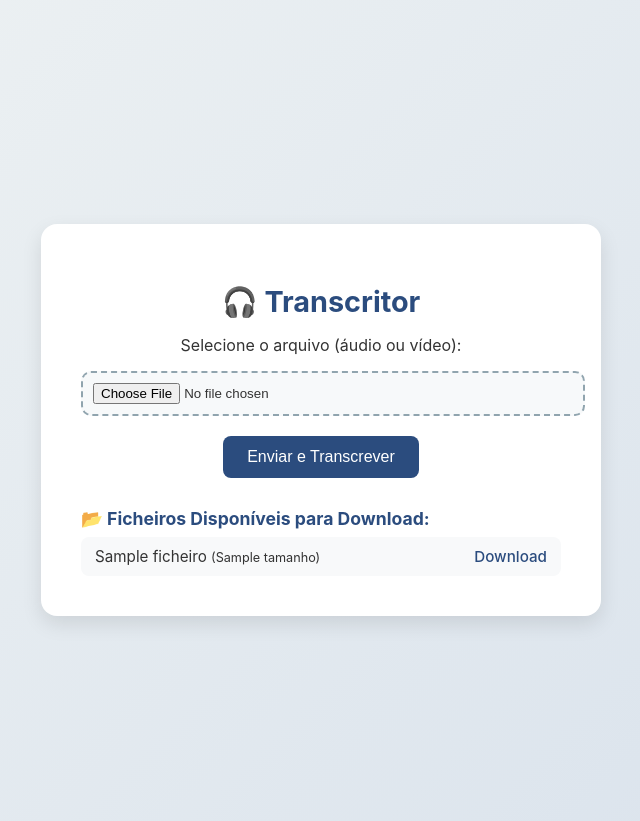
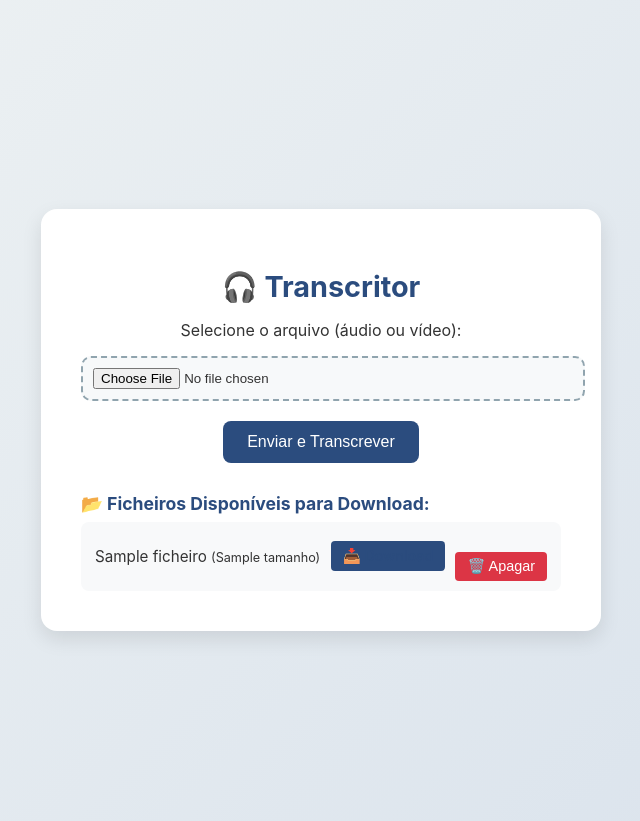
Before and after one commit to tiagopintose/audio-video-to-docx, a Django app: template transcricao/templates/index.html in a window 1280 px wide. Shown: the top 821 px of the page, without its empty margins (319-959 px from the left). Run offline with Django 4.2, Linux system fonts and the light colour scheme; the template is opened without the code that fills it: most values are stand-ins (such as "Sample title", 1, 10 or a date in 2020).

Commit message:
fix resources problem

```diff
--- a/transcricao/templates/index.html
+++ b/transcricao/templates/index.html
@@ -155,9 +155,65 @@
         .file-list a:hover {
             text-decoration: underline;
         }
+
+        .file-actions {
+            display: flex;
+            gap: 10px;
+            align-items: center;
+        }
+
+        .btn-download, .btn-delete {
+            padding: 6px 12px;
+            border-radius: 4px;
+            cursor: pointer;
+            font-size: 0.9rem;
+            text-decoration: none;
+            display: inline-flex;
+            align-items: center;
+            transition: all 0.2s ease;
+        }
+
+        .btn-download {
+            background-color: #2b4c7e;
+            color: white;
+        }
+
+        .btn-delete {
+            background-color: #dc3545;
+            color: white;
+            border: none;
+        }
+
+        .btn-download:hover {
+            background-color: #1e355a;
+            text-decoration: none;
+        }
+
+        .btn-delete:hover {
+            background-color: #c82333;
+        }
     </style>
 
     <script>
+        function deleteFile(filename) {
+            if (confirm(`Tem certeza que deseja apagar ${filename}?`)) {
+                fetch(`/delete/${filename}/`, {
+                    method: 'POST',
+                    headers: {
+                        'X-CSRFToken': document.querySelector('[name=csrfmiddlewaretoken]').value
+                    }
+                })
+                .then(response => {
+                    if (response.ok) {
+                        location.reload();
+                    } else {
+                        alert('Erro ao apagar o arquivo');
+                    }
+                })
+                .catch(() => alert('Erro ao apagar o arquivo'));
+            }
+        }
+
         function mostrarLoading() {
             document.querySelector(".loading").style.display = "flex";
         }
@@ -285,7 +341,10 @@
                 {% for f in ficheiros %}
                     <li>
                         <span>{{ f.nome }} <small>({{ f.tamanho }})</small></span>
-                        <a href="{{ MEDIA_URL }}{{ f.nome }}" download="{{ f.nome }}">Download</a>
+                        <div class="file-actions">
+                            <a href="{{ MEDIA_URL }}{{ f.nome }}" class="btn-download" download>📥 Download</a>
+                            <button onclick="deleteFile('{{ f.nome }}')" class="btn-delete">🗑️ Apagar</button>
+                        </div>
                     </li>
                 {% endfor %}
             </ul>
--- a/transcricao/urls.py
+++ b/transcricao/urls.py
@@ -1,8 +1,11 @@
 from django.urls import path
+from django.conf import settings
+from django.conf.urls.static import static
 from . import views
 
 urlpatterns = [
     path("", views.index, name="index"),
     path("start_transcribe/", views.start_transcribe, name="start_transcribe"),
     path("status/<str:job_id>/", views.job_status, name="job_status"),
-]
+    path("delete/<str:filename>/", views.delete_file, name="delete_file"),
+] + static(settings.MEDIA_URL, document_root=settings.MEDIA_ROOT)
```
Also changed, not shown: transcricao/views.py (+20 -0 lines).
